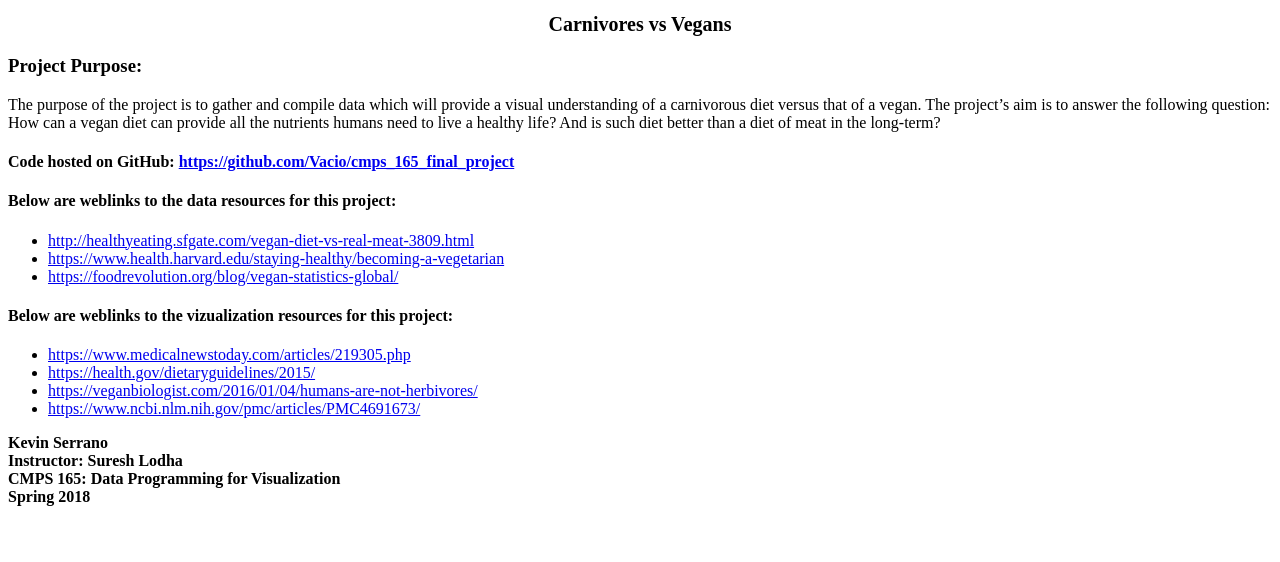
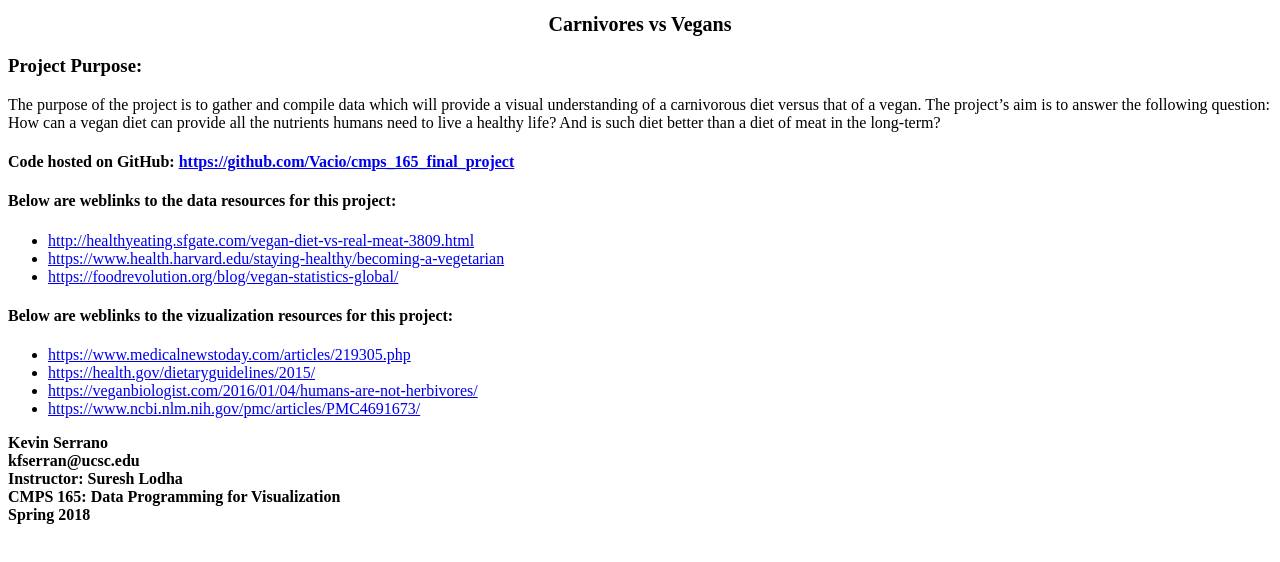
Before and after one commit to Vacio/cmps_165_final_project, a plain HTML site: page index.html in a window 1280 px wide. Drawn offline with Linux system fonts and the light colour scheme.

Commit message:
email added

```diff
--- a/index.html
+++ b/index.html
@@ -23,6 +23,7 @@
         </ul>
 
         <span><b>Kevin Serrano</b></span><br>
+        <span><b>kfserran@ucsc.edu</b></span><br>
         <span><b>Instructor: Suresh Lodha</b></span><br>
         <span><b>CMPS 165: Data Programming for Visualization</b></span><br>
         <span><b>Spring 2018</b></span>
```
